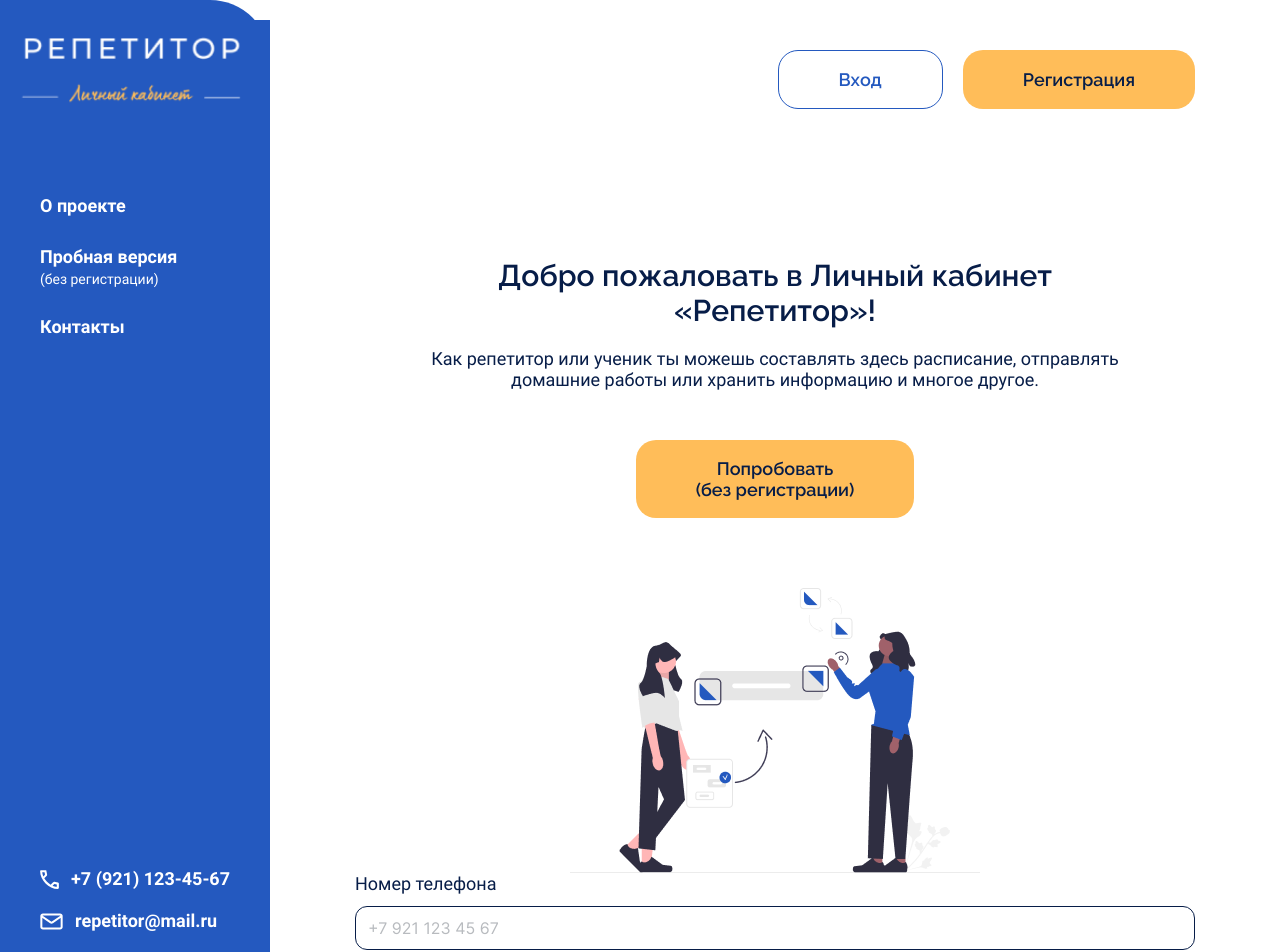
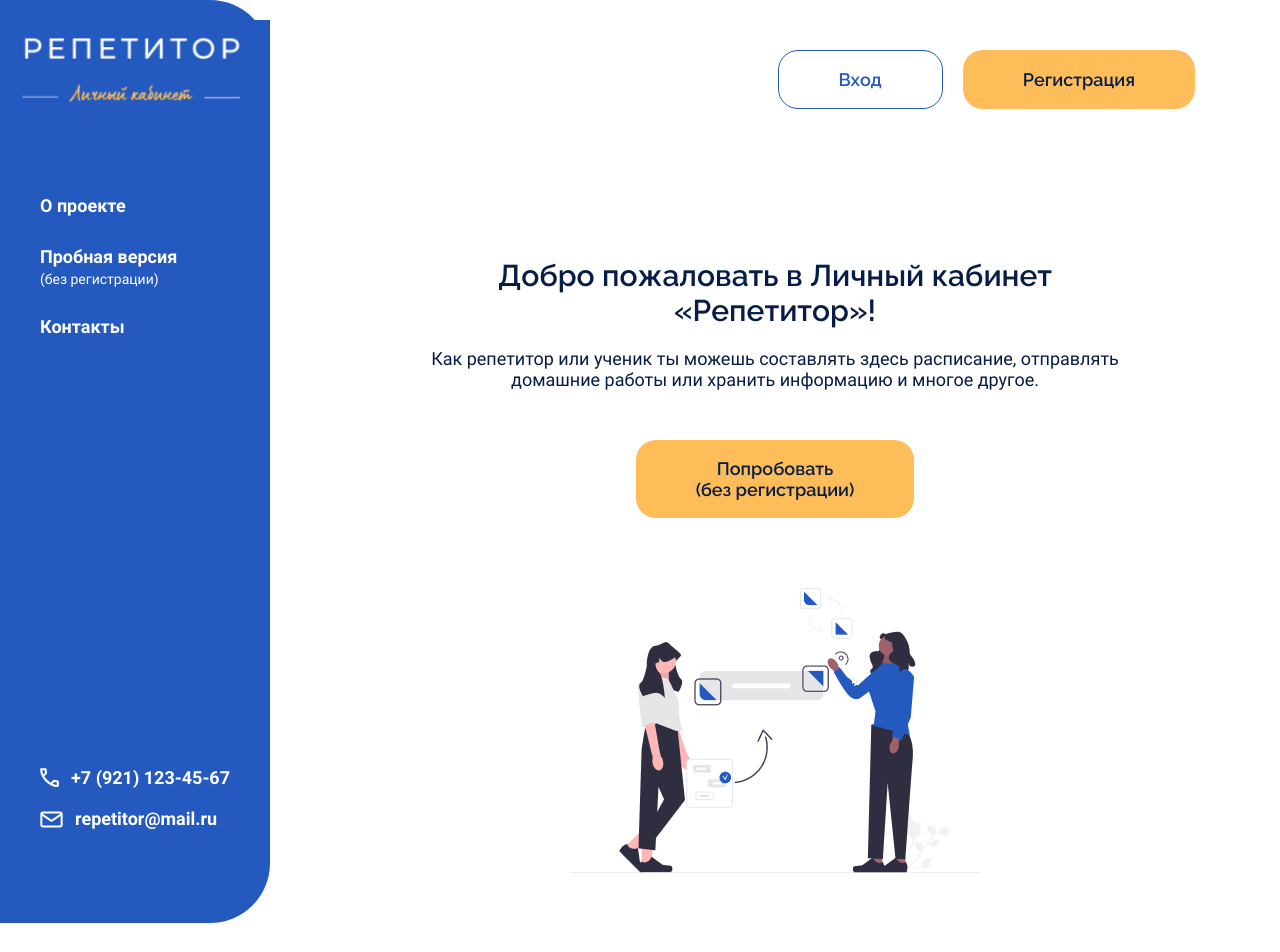
Before and after one commit to TutorOffice/TutorOffice-frontend, a React (Create React App) app: page / in a window 1280 px wide. Shown: the top 952 px of the page. After the commit the page ends 923 px from the top, so only its background shows below. Built offline with nearby package versions, Linux system fonts and the light colour scheme.

Commit message:
убрал тетстовый инпут с главной страницы

```diff
--- a/src/pages/mainPage/MainPage.tsx
+++ b/src/pages/mainPage/MainPage.tsx
@@ -31,7 +31,6 @@ const MainPage = () => {
         </div>
         <img className={s.main__image} src={mainImage} alt='Репетитор и ученик' />
       </section>
-      <Input labelText='Номер телефона' placeholder='+7 921 123 45 67' />
     </Layout>
   );
 };
```
